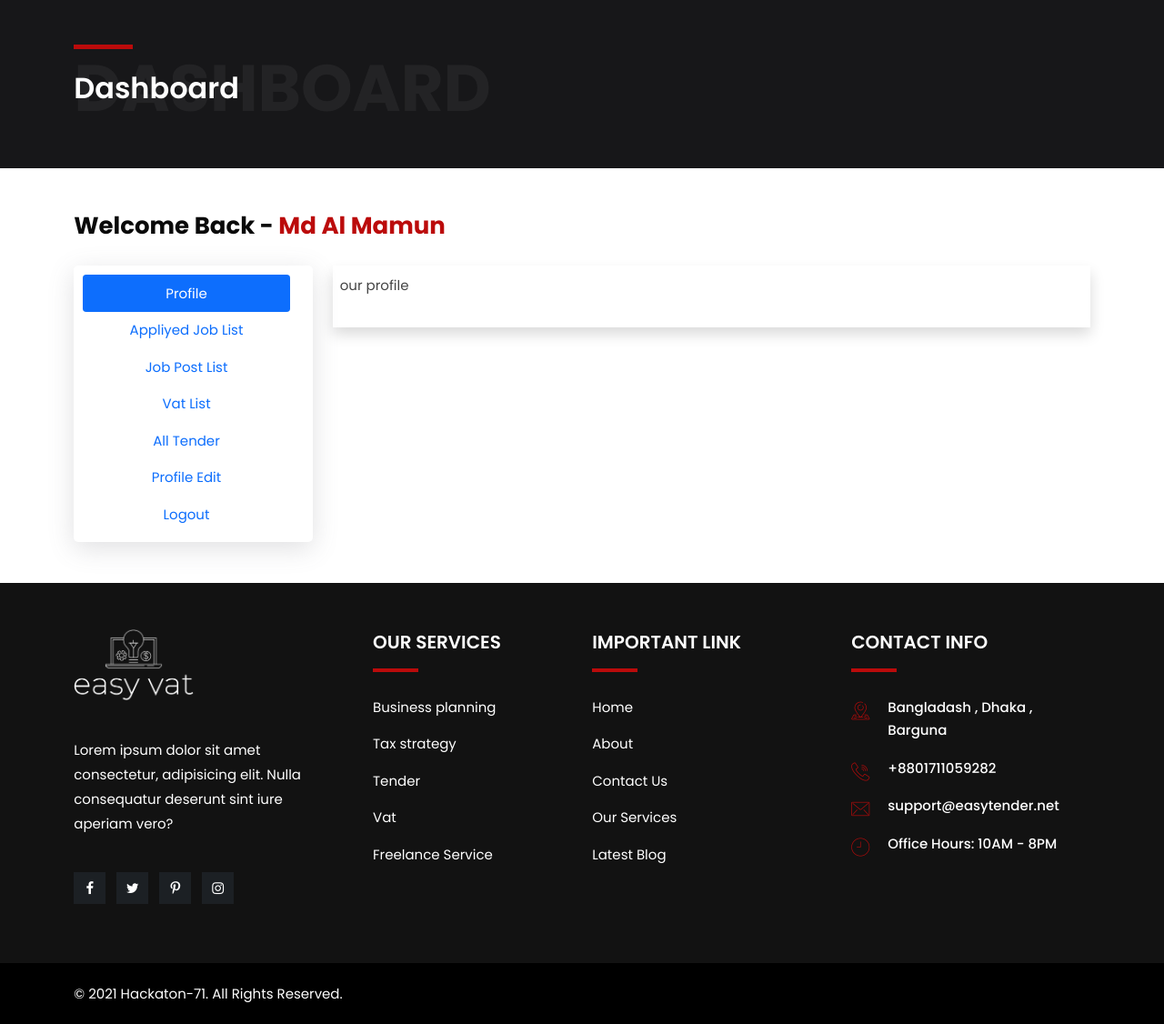
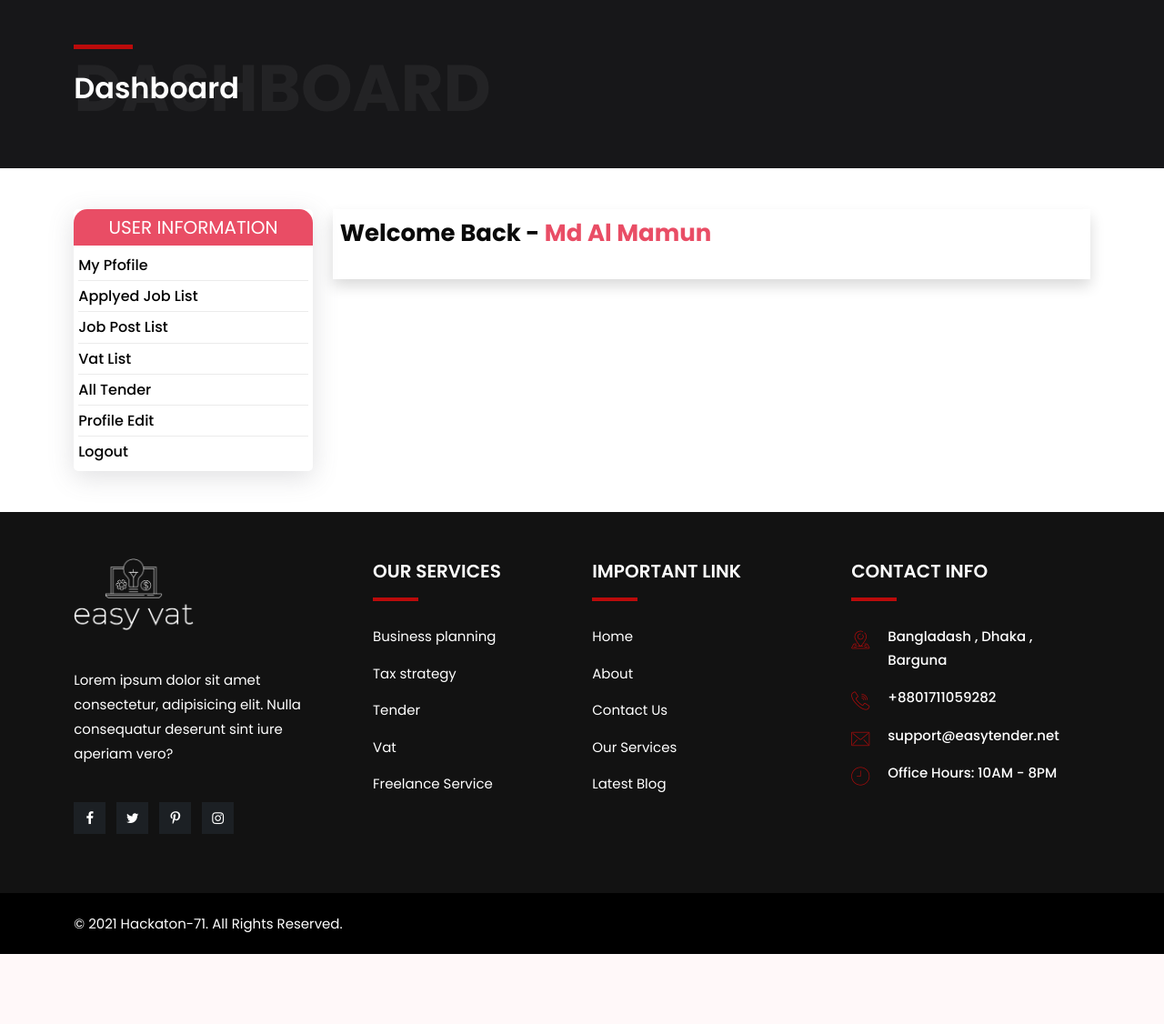
Before and after one commit to alauddinjahin/Easytender-projects, a Laravel app: page /myaccount in a window 1280 px wide. Shown: the part 149-1275 px from the top of the page at 91% size. After the commit the page ends 1198 px from the top, so only its background shows below. Run offline with Laravel 9, Linux system fonts and the light colour scheme.

Commit message:
sidebar menu UI

```diff
--- a/public/frontend/custom.css
+++ b/public/frontend/custom.css
@@ -218,19 +218,31 @@
 
 /* User Dashboard styling */
 .myaccount-heading h4 span {
-    color: #bb0b0b;
+    color: #e94d65;
 }
 
 .account-menu-list {
     background-color: #fff;
-    padding: 10px;
     box-shadow: rgb(100 100 111 / 20%) 0px 7px 29px 0px;
     border-radius: 5px;
 }
-
+.menu-header{
+    margin: 0;
+    padding: 2px 10px;
+    font-size: 20px;
+    background-color: #e94d65;
+    color: #fff;
+    border-radius: 15px 15px 0px 0px;
+}
+.account-menu-list ul {
+    padding: 5px;
+}
 .account-menu-list ul li {
     padding: 3px 0px;
     border-bottom: 1px solid #EBEBEB;
+}
+.account-menu-list ul li:hover {
+    border-bottom: 1px solid #d60303;
 }
 
 .account-menu-list ul li a{
@@ -245,7 +257,7 @@
 }
 
 .account-menu-list ul li a:hover{
-    color: #bb0b0b;
+    color: #d60303;
 }
 
 
--- a/resources/views/frontend/pages/myaccount/userdashboard.blade.php
+++ b/resources/views/frontend/pages/myaccount/userdashboard.blade.php
@@ -22,15 +22,13 @@
     <div class="container pt-5 pb-5">
        <div class="row">
         <div class="col-md-12">
-            <div class="myaccount-heading">
-                <h4>Welcome Back - <span>Md Al Mamun</span></h4>
-            </div>
+
         </div>
        </div>
        <div class="row">
         <div class="col-md-3">
             <div class="account-menu-list">
-                <div class="nav flex-column nav-pills me-3" id="v-pills-tab" role="tablist" aria-orientation="vertical">
+                {{-- <div class="nav flex-column nav-pills me-3" id="v-pills-tab" role="tablist" aria-orientation="vertical">
                     <button class="nav-link active" id="v-pills-home-tab" data-bs-toggle="pill" data-bs-target="#v-pills-profile" type="button" role="tab" aria-controls="v-pills-profile" aria-selected="true">Profile</button>
                     <button class="nav-link" id="v-pills-profile-tab" data-bs-toggle="pill" data-bs-target="#v-pills-applied-job" type="button" role="tab" aria-controls="v-pills-applied-job" aria-selected="false">Appliyed Job List</button>
                     <button class="nav-link" id="v-pills-messages-tab" data-bs-toggle="pill" data-bs-target="#v-pills-messages" type="button" role="tab" aria-controls="v-pills-messages" aria-selected="false">Job Post List</button>
@@ -38,17 +36,26 @@
                     <button class="nav-link" id="v-pills-settings-tab" data-bs-toggle="pill" data-bs-target="#v-pills-all-tender" type="button" role="tab" aria-controls="v-pills-all-tender" aria-selected="false">All Tender</button>
                     <button class="nav-link" id="v-pills-settings-tab" data-bs-toggle="pill" data-bs-target="#v-pills-profile-edit" type="button" role="tab" aria-controls="v-pills-profile-edit" aria-selected="false">Profile Edit</button>
                     <button class="nav-link" id="v-pills-settings-tab" data-bs-toggle="pill" data-bs-target="#v-pills-logout" type="button" role="tab" aria-controls="v-pills-logout" aria-selected="false">Logout</button>
-                </div>
-
+                </div> --}}
+                <p class="text-uppercase menu-header text-center">User Information</p>
+                <ul>
+                    <li><a href="#">My Pfofile</a></li>
+                    <li><a href="#">Applyed Job List</a></li>
+                    <li><a href="#">Job Post List</a></li>
+                    <li><a href="#">Vat List</a></li>
+                    <li><a href="#">All Tender</a></li>
+                    <li><a href="#">Profile Edit</a></li>
+                    <li><a href="#">Logout</a></li>
+                </ul>
             </div>
         </div>
         <div class="col-md-9">
             <div class="right-content-wrap shadow p-2 ">
                 <div class="tab-content" id="v-pills-tabContent">
                     <div class="tab-pane fade show active" id="v-pills-profile" role="tabpanel" aria-labelledby="v-pills-home-tab">
-                        <p>
-                            our profile
-                        </p>
+                        <div class="myaccount-heading">
+                            <h4>Welcome Back - <span>Md Al Mamun</span></h4>
+                        </div>
                     </div>
                     <div class="tab-pane fade" id="v-pills-applied-job" role="tabpanel" aria-labelledby="v-pills-profile-tab">
                         <div class="data-table-wrap">
```
